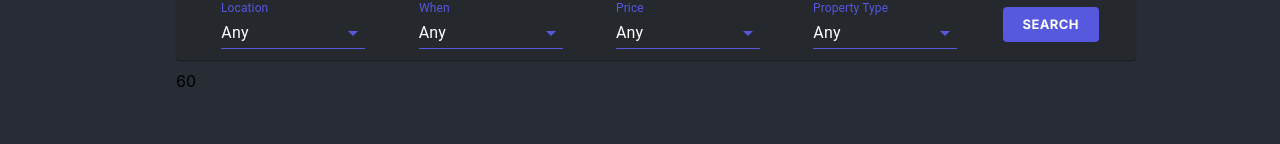
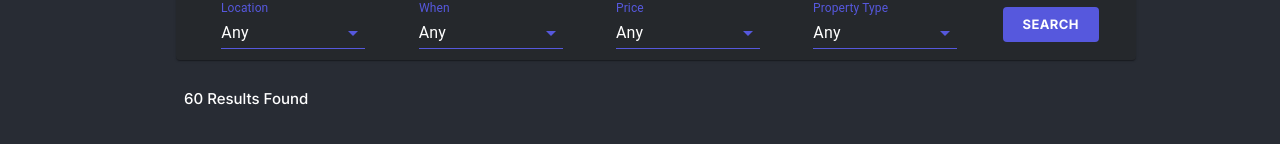
Before and after one commit to naveen8801/sell-here, a React (Create React App) app: page / in a window 1280 px wide. Shown: the part 202-346 px from the top of the page. Built offline with nearby package versions, Linux system fonts and the light colour scheme.

Commit message:
propertyListView added

```diff
--- a/src/components/FilterBar.js
+++ b/src/components/FilterBar.js
@@ -118,7 +118,7 @@
     setFilterTime,
     filterLocation,
     setFilterLocation,
-    handleSearch,
+    handleFilter,
   } = props;
   const classes = useStyles();
   return (
@@ -247,7 +247,7 @@
           ))}
         </Select>
       </FormControl>
-      <Button onClick={handleSearch} className={classes.btn}>
+      <Button onClick={handleFilter} className={classes.btn}>
         Search
       </Button>
     </Card>
--- a/src/components/MainActivity.js
+++ b/src/components/MainActivity.js
@@ -42,7 +42,7 @@
     });
   }
 
-  const handleSearch = () => {
+  const handleFilter = () => {
     if (
       filterType === 'Any' &&
       filterPrice === 'Any' &&
@@ -109,9 +109,19 @@
         setFilterTime={setFilterTime}
         filterLocation={filterLocation}
         setFilterLocation={setFilterLocation}
-        handleSearch={handleSearch}
+        handleFilter={handleFilter}
       />
-      <PropertyListView resultsCount={Maindata.length} />
+      <PropertyListView
+        filterType={filterType}
+        setFilterType={setFilterType}
+        filterPrice={filterPrice}
+        setFilterPrice={setFilterPrice}
+        filterTime={filterTime}
+        setFilterTime={setFilterTime}
+        filterLocation={filterLocation}
+        setFilterLocation={setFilterLocation}
+        results={Maindata}
+      />
     </div>
   );
 }
--- a/src/components/PropertyListView.js
+++ b/src/components/PropertyListView.js
@@ -1,24 +1,83 @@
 import React from 'react';
 import { makeStyles } from '@material-ui/core/styles';
-import { Typography } from '@material-ui/core';
+import { Button, Typography } from '@material-ui/core';
 
 const useStyles = makeStyles({
   root: {
     width: '100%',
+    padding: '0.5rem',
   },
-  content: {},
-  heading: {
-    marginTop: '0.5rem',
+  content: {
+    display: 'flex',
+    flexDirection: 'row',
+    alignItems: 'flex-start',
+    justifyContent: 'flex-start',
+    flexWrap: 'wrap',
+  },
+  subtext: {
+    fontFamily: 'Inter',
+    fontWeight: '500',
+    color: 'white',
+    fontSize: '15px',
+  },
+  btn: {
+    color: 'white',
     fontFamily: 'Inter',
     fontWeight: '700',
-    color: 'white',
+    backgroundColor: '#5658dd',
+    fontSize: '11px',
+    '&:hover': {
+      backgroundColor: '#5658dd',
+    },
+    marginLeft: '0.5rem',
+  },
+  flexBox: {
+    display: 'flex',
+    flexDirection: 'row',
+    alignItems: 'center',
+    height: '40px',
   },
 });
 
 function PropertyListView(props) {
-  const { resultsCount } = props;
+  const {
+    filterType,
+    setFilterType,
+    filterPrice,
+    setFilterPrice,
+    filterTime,
+    setFilterTime,
+    filterLocation,
+    setFilterLocation,
+    results,
+  } = props;
   const classes = useStyles();
-  return <div>{resultsCount}</div>;
+
+  const clearFilterHandler = () => {
+    setFilterType('Any');
+    setFilterPrice('Any');
+    setFilterTime('Any');
+    setFilterLocation('Any');
+  };
+
+  return (
+    <div className={classes.root}>
+      <div className={classes.flexBox}>
+        <Typography variant="h7" className={classes.subtext}>
+          {results.length} Results Found
+        </Typography>
+        {filterLocation !== 'Any' ||
+        filterPrice !== 'Any' ||
+        filterTime !== 'Any' ||
+        filterType !== 'Any' ? (
+          <Button onClick={clearFilterHandler} className={classes.btn}>
+            Clear Filters
+          </Button>
+        ) : null}
+      </div>
+      <div className={classes.content}></div>
+    </div>
+  );
 }
 
 export default PropertyListView;
```
